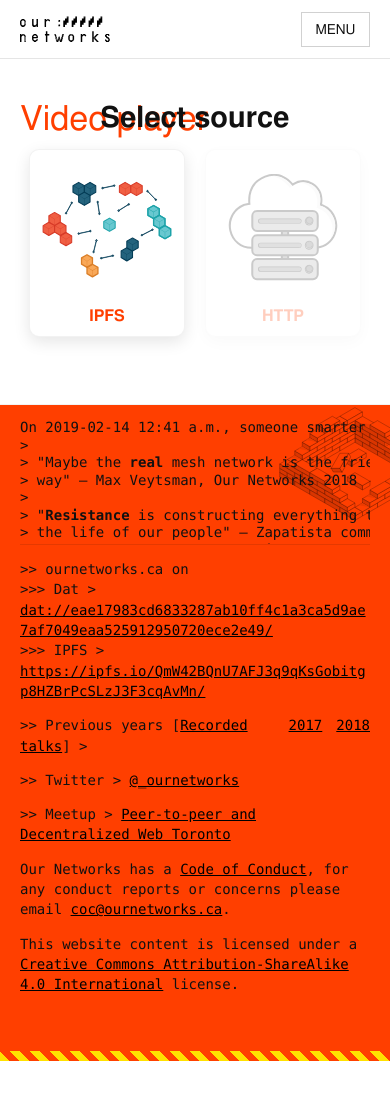
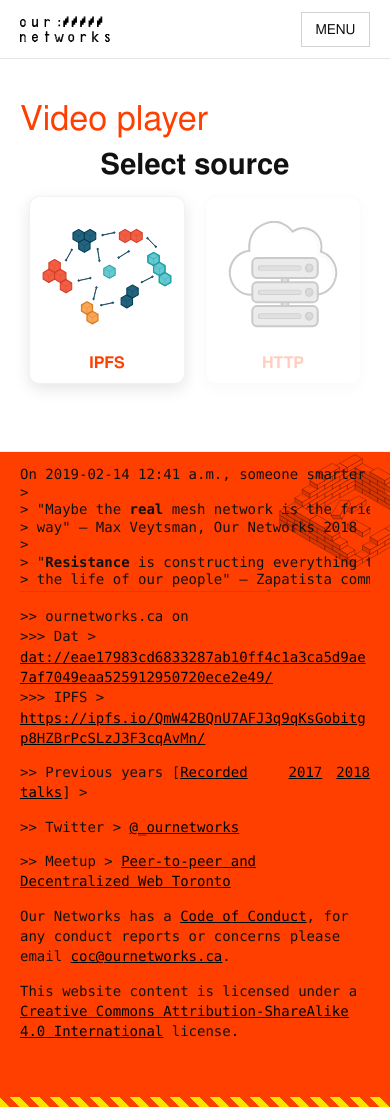
Before and after one commit to ournetworks/ournetworks.ca, a Jekyll site: the page built from video.md, in a window 390 px wide and 1107 px high. Built offline with Jekyll 4.4.1, drawn with Linux system fonts in a browser that asks for light colours.

Commit message:
fix mobile spacing for video player

```diff
--- a/_sass/_live_stream_embed.scss
+++ b/_sass/_live_stream_embed.scss
@@ -2,6 +2,10 @@
 
 .stream-container {
   max-width: 1080px;
+
+  @media (max-width: $on-palm) {
+    margin-top: 4em;
+  }
 }
 
 .stream-selector {
```
